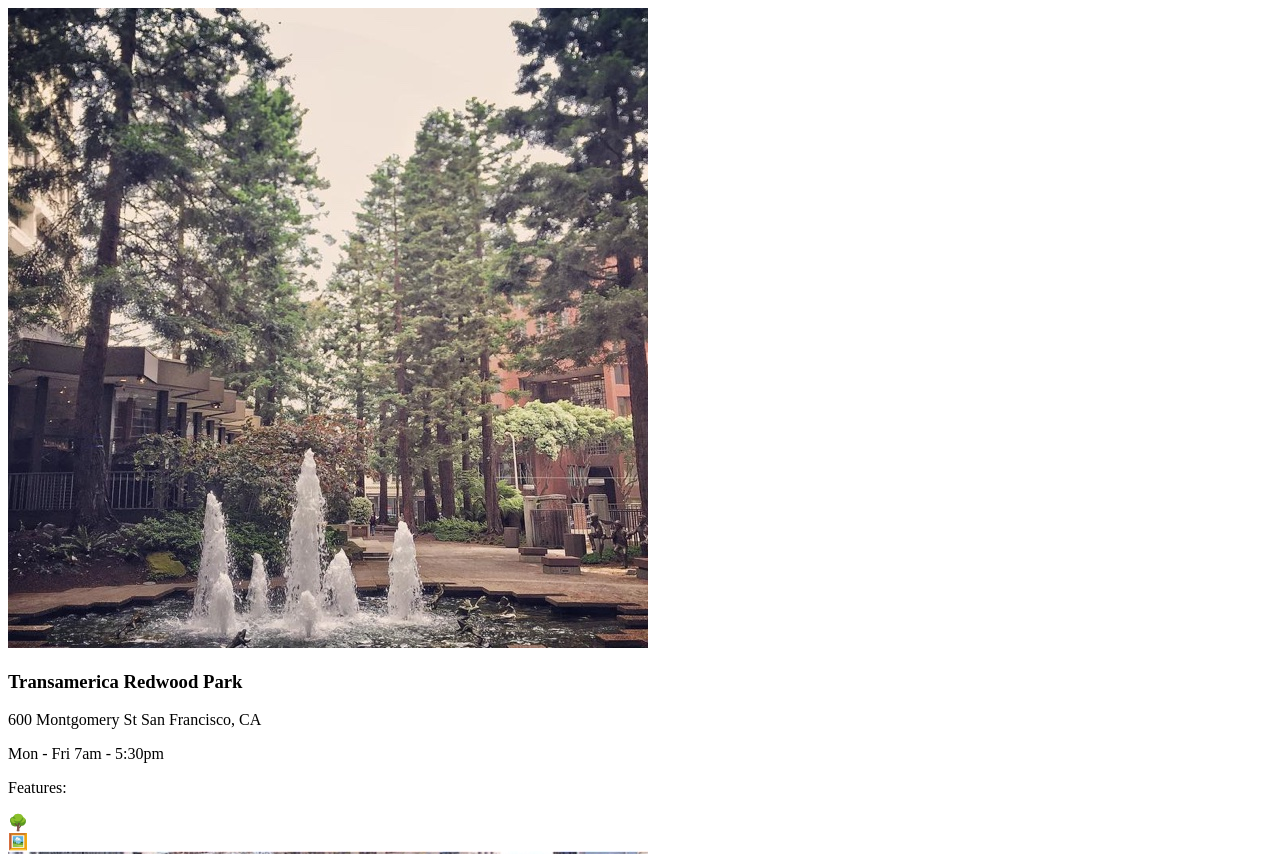
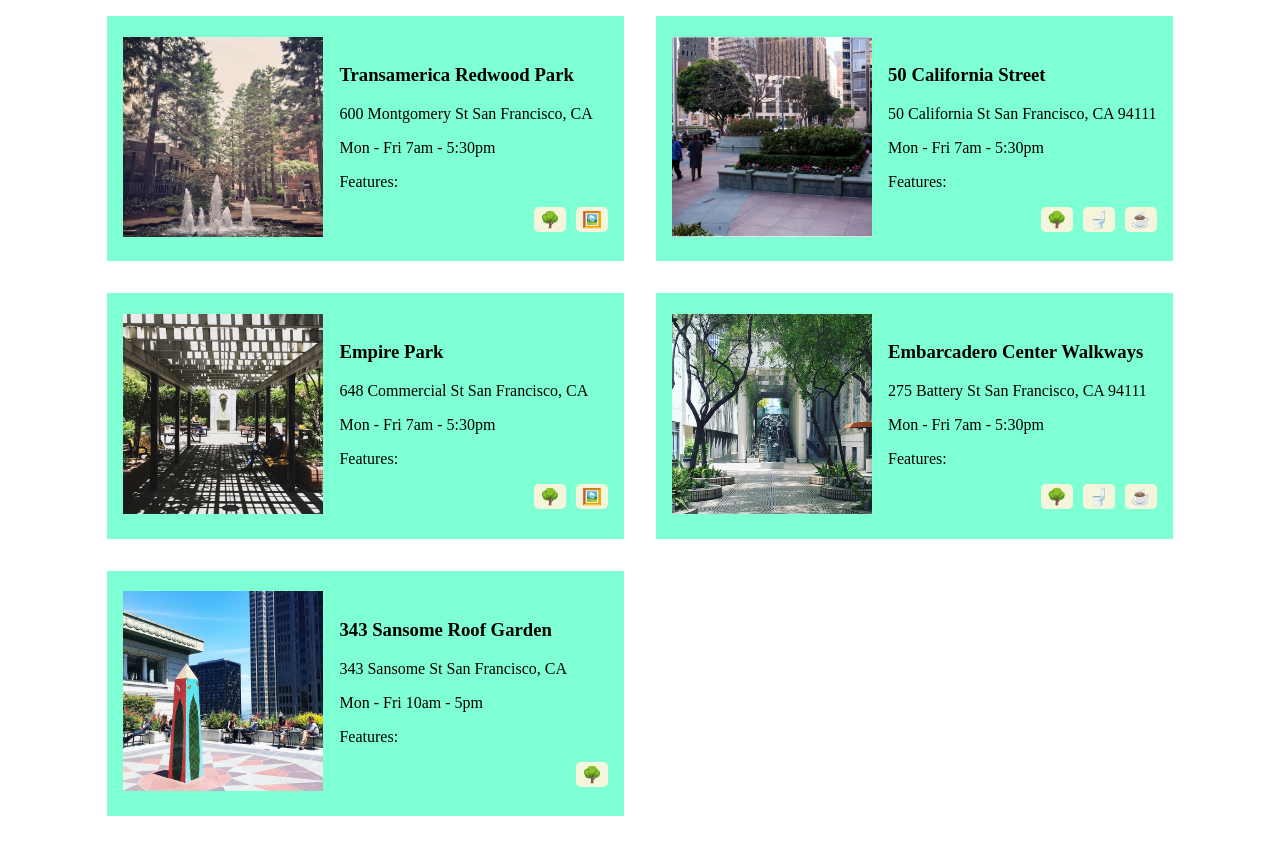
Before and after one commit to mathyasp/responsive-web-design-challenge, a plain HTML site: page index.html in a window 1280 px wide. Shown: the top 854 px of the page. After the commit the page ends 816 px from the top, so only its background shows below. Drawn offline with Linux system fonts and the light colour scheme.

Commit message:
added styling

```diff
--- a/index.html
+++ b/index.html
@@ -6,13 +6,83 @@
 	<meta name="viewport" content="width=device-width, initial-scale=1.0">
 	<title>Document</title>
 	<style>
-		/* Your styles here! */
+		/* Your shared styles here! */
+		body, html {
+			height: 100%;
+		}
+
+		body {
+			display: flex;
+			justify-content: center;
+			margin: 1rem;
+		}
+
+		article {
+			background-color: aquamarine;
+			padding: 1rem;
+		}
+
+		.image {
+			width: 100%;
+			height: auto;
+		}
+
+		.features-list {
+			display: flex;
+			justify-content: flex-end;
+			gap: 10px;
+		}
+
+		.features-list div {
+			background: beige;
+			padding: 3px 6px;
+			border-radius: 5px;
+		}
+
+		/* Desktop styles */
+		@media (min-width: 768px) {
+			.main {
+				display: grid;
+				grid-template-columns: 1fr 1fr;
+				grid-template-rows: 1fr 1fr 1fr;
+				grid-gap: 2rem;
+			}
+
+			article {
+				display: flex;
+				justify-content: space-between;
+				align-items: center;
+			}
+
+			.image {
+				width: 200px;
+				height: auto;
+				margin-right: 1rem;
+			}
+
+			.features {
+				flex-grow: 1;
+			}
+		}
+
+		/* Mobile styles */
+		@media (max-width: 767px) {
+			article {
+				display: flex;
+				flex-direction: column;
+				align-items: flex-start;
+				margin: 0rem 1rem 2rem;
+			}
+
+			.features {
+				width: 100%;
+			}
+		}
 
 	</style>
 </head>
 <body>
 
-	<!--  -->
 	<section class="main">
 		<article>
 			<div>
@@ -30,7 +100,6 @@
 			</div>
 		</article>
 
-		<!--  -->
 		<article>
 			<div>
 				<img class="image" src="images/50-california-st.jpg" />
@@ -48,7 +117,6 @@
 			</div>
 		</article>
 
-		<!--  -->
 		<article>
 			<div>
 				<img class="image" src="images/empire-park.jpg" />
```
